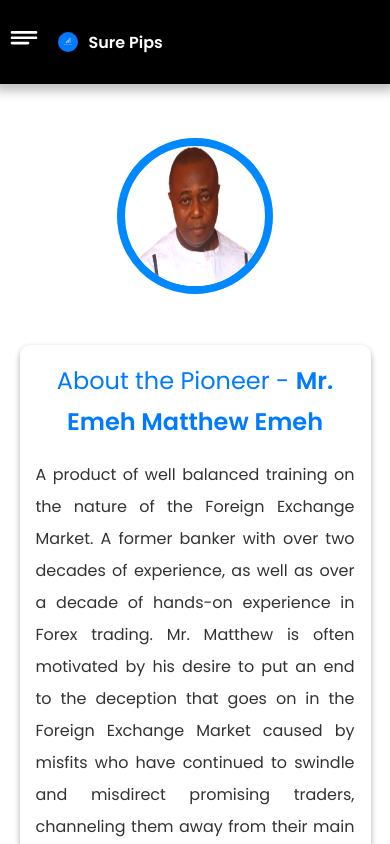
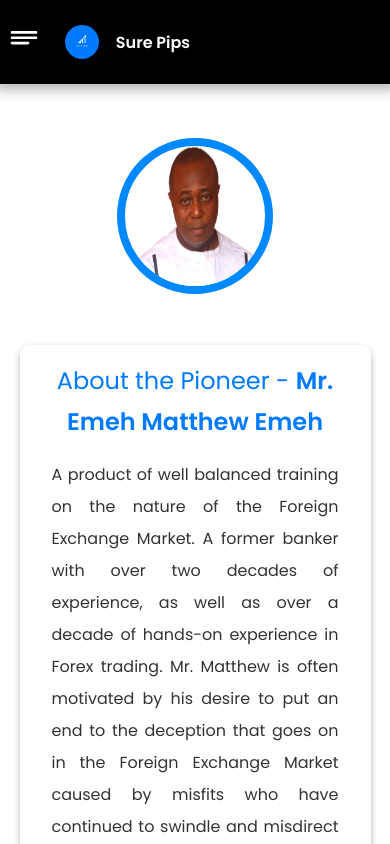
Before and after one commit to matthewemeh/sure-pips, a React (Create React App) app: page /about in a window 390 px wide. Shown: the top 844 px of the page. Built offline with nearby package versions, Linux system fonts and the light colour scheme; no server answers; the database is empty.

Commit message:
changes to version

```diff
--- a/package.json
+++ b/package.json
@@ -1,6 +1,6 @@
 {
   "name": "sure-pips",
-  "version": "0.1.0",
+  "version": "0.2.0",
   "private": true,
   "dependencies": {
     "@testing-library/jest-dom": "^5.16.4",
--- a/src/Pages/About/About.css
+++ b/src/Pages/About/About.css
@@ -1,5 +1,5 @@
 .about {
-  margin-top: 15vh;
+  margin: 15vh 0 15vh;
   text-align: center;
 }
 
@@ -27,7 +27,7 @@
 .about__div {
   width: 60%;
   margin: 5% 20%;
-  padding: 1rem;
+  padding: 1rem 2rem;
   border-radius: 10px;
   box-shadow: 0 3px 6px rgba(0, 0, 0, 0.16), 0 3px 6px rgba(0, 0, 0, 0.16);
   transition: var(--transition);
--- a/src/Pages/Faq/Faq.css
+++ b/src/Pages/Faq/Faq.css
@@ -1,5 +1,5 @@
 .faq {
-  margin-top: 15vh;
+  margin: 15vh 0 15vh;
 }
 
 .faq h2 {
@@ -37,7 +37,6 @@
   opacity: 0.75;
   word-spacing: 0.4rem;
   line-height: 1.5rem;
-  transition: var(--transition);
 }
 
 /* ================ MEDIA QUERIES (MEDIUM DEVICES) ================= */
--- a/src/Pages/History/History.css
+++ b/src/Pages/History/History.css
@@ -1,5 +1,5 @@
 .history {
-  margin: 15vh 0 10vh;
+  margin: 15vh 0 15vh;
   text-align: center;
 }
 
@@ -37,6 +37,7 @@
 .history__results img {
   width: 50%;
   aspect-ratio: 1/2;
+  margin-bottom: 1.5rem;
   border-radius: 1rem;
   box-shadow: 0 12px 28px 0px rgba(0, 0, 0, 0.2), 0 2px 4px 0 rgba(0, 0, 0, 0.1),
     0 25px 20px -20px rgba(0, 0, 0, 0.45);
--- a/src/components/Footer/Footer.jsx
+++ b/src/components/Footer/Footer.jsx
@@ -6,6 +6,7 @@ import { GrFacebookOption } from 'react-icons/gr';
 import { MdOutlineGroupAdd } from 'react-icons/md';
 
 const Footer = props => {
+  const pages = '/history/about/faq';
   const socialLinks = props.socialInfo;
   const socials = socialLinks && [
     {
@@ -27,7 +28,8 @@ const Footer = props => {
   ];
 
   return (
-    socialLinks && (
+    socialLinks &&
+    pages.includes(window.location.pathname) && (
       <footer>
         <h2>Contact Us</h2>
         <div className='footer__socials' id='socials'>
--- a/src/components/Navigation/Navigation.css
+++ b/src/components/Navigation/Navigation.css
@@ -33,7 +33,6 @@ nav a {
   font-size: 1rem;
   padding: 0.1rem;
   margin: auto;
-  cursor: pointer;
   color: var(--color-white);
   transition: var(--transition2);
 }
@@ -87,6 +86,7 @@ nav a {
 @media only screen and (max-width: 768px) {
   .navigation__intro {
     grid-template-columns: 35% 65%;
+    width: 50%;
   }
 
   .navigation__links {
@@ -126,18 +126,3 @@ nav a {
     box-shadow: 0 3px 6px rgba(0, 0, 0, 0.16), 0 3px 6px rgba(0, 0, 0, 0.16);
   }
 }
-
-/* ================ MEDIA QUERIES (SMALL DEVICES) ================= */
-@media only screen and (max-width: 480px) {
-  .navigation__intro {
-    grid-template-columns: 35% 65%;
-  }
-}
-
-/* ================ MEDIA QUERIES (EXTRA SMALL DEVICES) ================= */
-@media only screen and (max-width: 380px) {
-  .navigation__intro {
-    grid-template-columns: 35% 65%;
-    width: 45%;
-  }
-}
```
Also changed, not shown: 1 other file (tests, documents, lock files or other folders).
